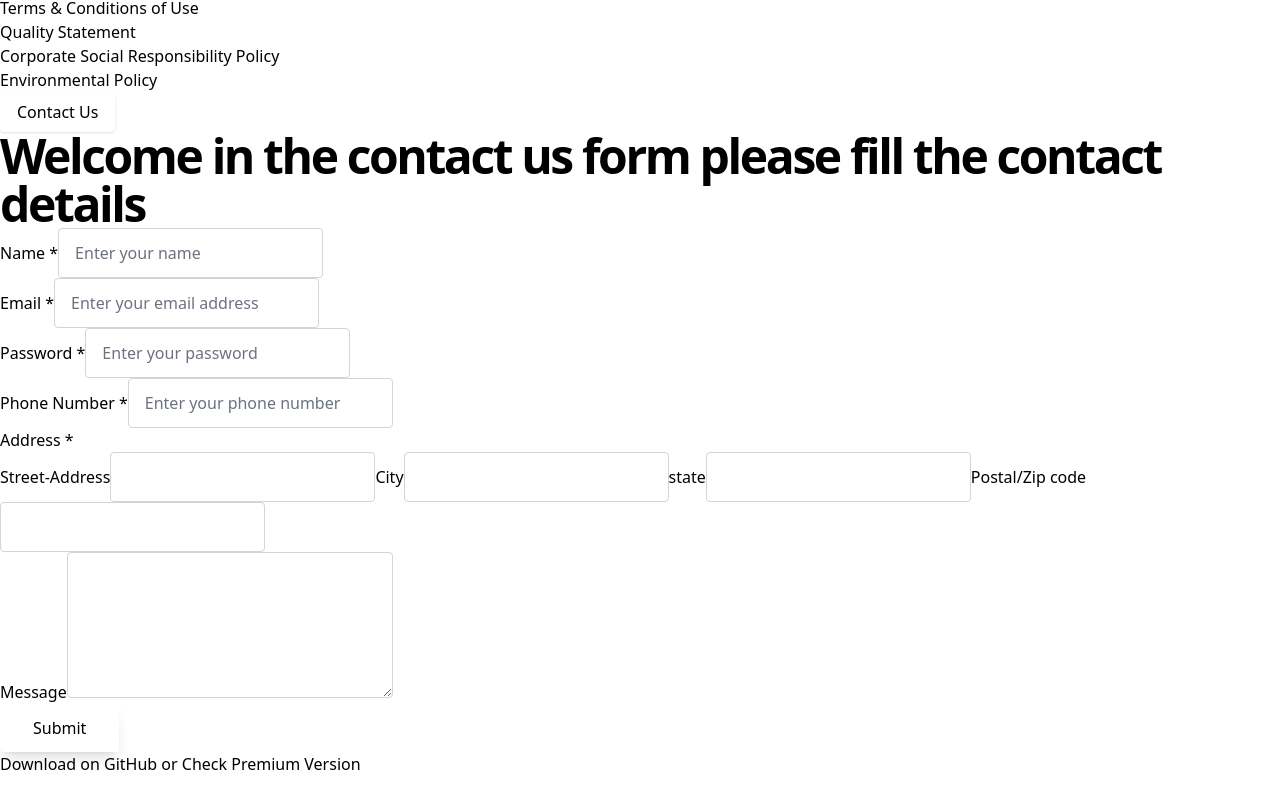
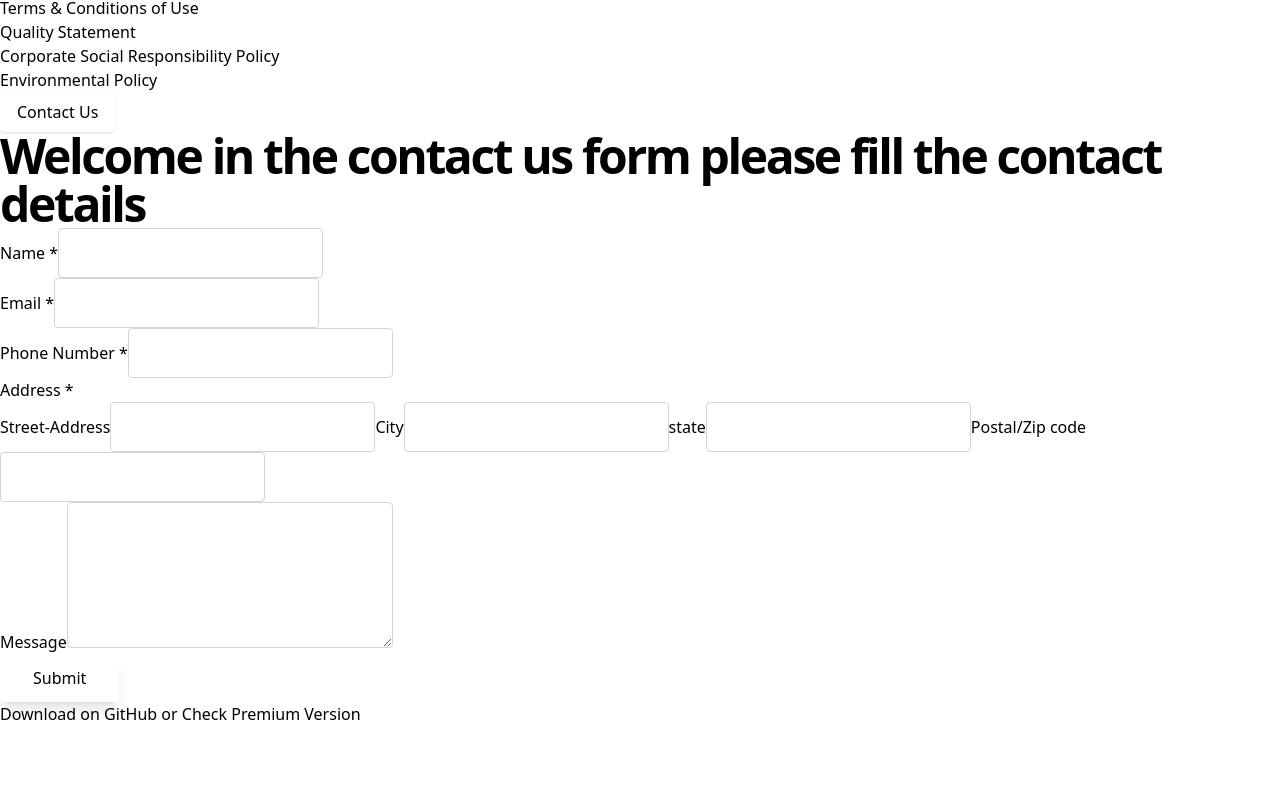
Before and after one commit to Jitendrakumarsaw/tailwind-landing-page-template-main, a React (Vite) app: page /contact in a window 1280 px wide. Shown: the part 4682-5482 px from the top of the page. After the commit the page ends 5432 px from the top, so only its background shows below. Built offline with nearby package versions, Linux system fonts and the light colour scheme.

Commit message:
Update Contact.jsx

```diff
--- a/src/pages/Contact.jsx
+++ b/src/pages/Contact.jsx
@@ -1,12 +1,40 @@
-import React from 'react';
+import React,{useState} from 'react';
+
 import { Link } from 'react-router-dom';
 
 import Header from '../partials/Header';
 import Banner from '../partials/Banner';
 
 function Contact() {
+
+const [data, setData] = useState({
+  name:"",
+  email:"",
+  // password:"",
+  phone:"",
+  street_address:"",
+  city:"",
+  state:"",
+  zip_code:"",
+  message:""
+
+});
+const handleChange=(e)=>{
+  // const name=e.target.name;
+  // const value=e.target.value;
+  const {name,value}=e.target;
+  const new_value=(name==="email")? value.toLowerCase().replace("#","@"):value;
+setData((prev)=>{
+  return{
+    ...prev,[name]:new_value
+  }
+})
+   console.log(name,value);
+
+}
   const submitForm = (e) => {
     e.preventDefault();
+    console.log(data);
   }
   return (
     <div className="flex flex-col min-h-screen overflow-hidden">
@@ -34,25 +62,25 @@ function Contact() {
                   <div className="flex flex-wrap -mx-3 mb-4">
                     <div className="w-full px-3">
                       <label className="block text-gray-800 text-sm font-medium mb-1" htmlFor="name">Name <span className="text-red-600">*</span></label>
-                      <input id="name" type="text" className="form-input w-full text-gray-800" placeholder="Enter your name" required />
+                      <input id="name" name='name' type="text" className="form-input w-full text-gray-800" onChange={handleChange} value={data.name} /*placeholder="Enter your name"*/ required />
                     </div>
                   </div>
                   <div className="flex flex-wrap -mx-3 mb-4">
                     <div className="w-full px-3">
                       <label className="block text-gray-800 text-sm font-medium mb-1" htmlFor="email">Email <span className="text-red-600">*</span></label>
-                      <input id="email" type="email" className="form-input w-full text-gray-800" placeholder="Enter your email address" required />
+                      <input id="email" name='email' type="email" className="form-input w-full text-gray-800" onChange={handleChange} value={data.email} /*placeholder="Enter your email address"*/ required />
                     </div>
                   </div>
-                  <div className="flex flex-wrap -mx-3 mb-4">
+                  {/* <div className="flex flex-wrap -mx-3 mb-4">
                     <div className="w-full px-3">
                       <label className="block text-gray-800 text-sm font-medium mb-1" htmlFor="password">Password <span className="text-red-600">*</span></label>
-                      <input id="password" type="password" className="form-input w-full text-gray-800" placeholder="Enter your password" required />
+                      <input id="password" name='password' type="password" className="form-input w-full text-gray-800" onChange={handleChange} value={data.password} placeholder="Enter your password" required />
                     </div>
-                  </div>
+                  </div> */}
                   <div className="flex flex-wrap -mx-3 mb-4">
                     <div className="w-full px-3">
                       <label className="block text-gray-800 text-sm font-medium mb-1" htmlFor="phone">Phone Number <span className="text-red-600">*</span></label>
-                      <input id="phone" type="number" className="form-input w-full text-gray-800" placeholder="Enter your phone number" required />
+                      <input id="phone" name='phone' type="number" className="form-input w-full text-gray-800"onChange={handleChange} value={data.phone}/*placeholder="Enter your phone number"*/ required />
                     </div>
                   </div>
                   <div className="flex flex-wrap -mx-3 mb-4 leading-1">
@@ -60,16 +88,16 @@ function Contact() {
                       <label className="block text-gray-800 text-sm font-medium mb-1" htmlFor="name">Address <span className="text-red-600">*</span></label>
                       <div className='border-2 hover:border-pink-50 p-5'>
                         <label className='text-xs' htmlFor="">Street-Address</label>
-                        <input id="name" type="text" className="form-input w-full text-gray-800" required />
+                        <input id="street_address" name='street_address'  type="text" className="form-input w-full text-gray-800" onChange={handleChange} value={data.street_address} required />
                         <label className='text-xs mb-3' htmlFor="">City</label>
 
-                        <input id="name" type="text" className="form-input w-full text-gray-800" placeholder="" required />
+                        <input id="city" name='city' type="text" className="form-input w-full text-gray-800" onChange={handleChange} value={data.city} placeholder="" required />
                         <label className='text-xs mb-3' htmlFor="">state</label>
 
-                        <input id="name" type="text" className="form-input w-full text-gray-800" placeholder="" required />
+                        <input id="state" name='state' type="text" className="form-input w-full text-gray-800" onChange={handleChange} value={data.state} placeholder="" required />
                         <label className='text-xs mb-3' htmlFor="">Postal/Zip code</label>
 
-                        <input id="name" type="text" className="form-input w-full text-gray-800" required />
+                        <input id="zip_code" name='zip_code' type="text" className="form-input w-full text-gray-800" onChange={handleChange} value={data.zip_code} required />
                       </div>
 
 
@@ -81,7 +109,7 @@ function Contact() {
                   <div className="flex flex-wrap -mx-3 mb-4">
                     <div className="w-full px-3">
                       <label className="block text-gray-800 text-sm font-medium mb-1" htmlFor="msg">Message</label>
-                      <textarea className="form-input w-full text-gray-800" name="msg" id="msg" cols="30" rows="5"></textarea>
+                      <textarea onChange={handleChange} value={data.message} className="form-input w-full text-gray-800" name="message" id="message" cols="30" rows="5"></textarea>
                     </div>
                   </div>
 
```
